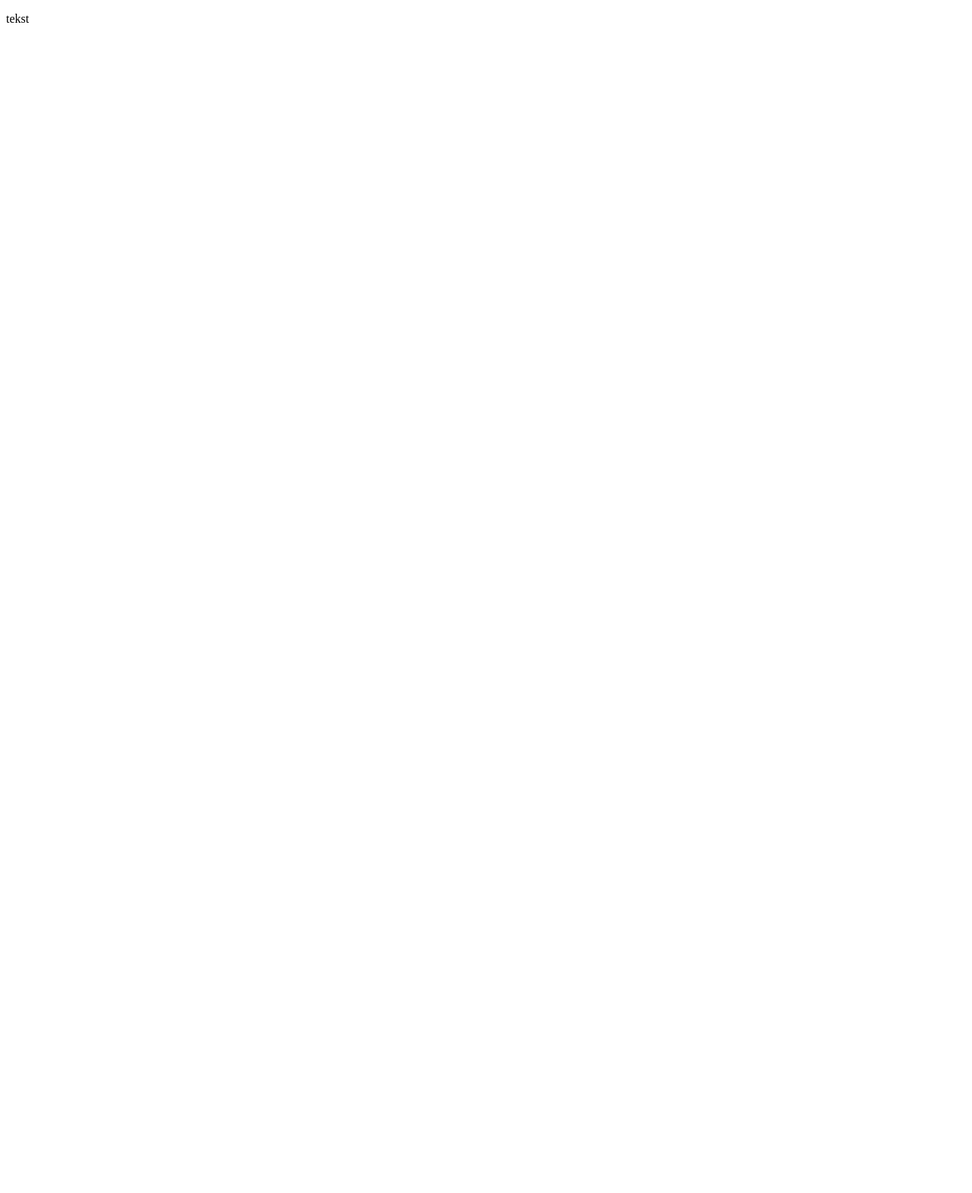
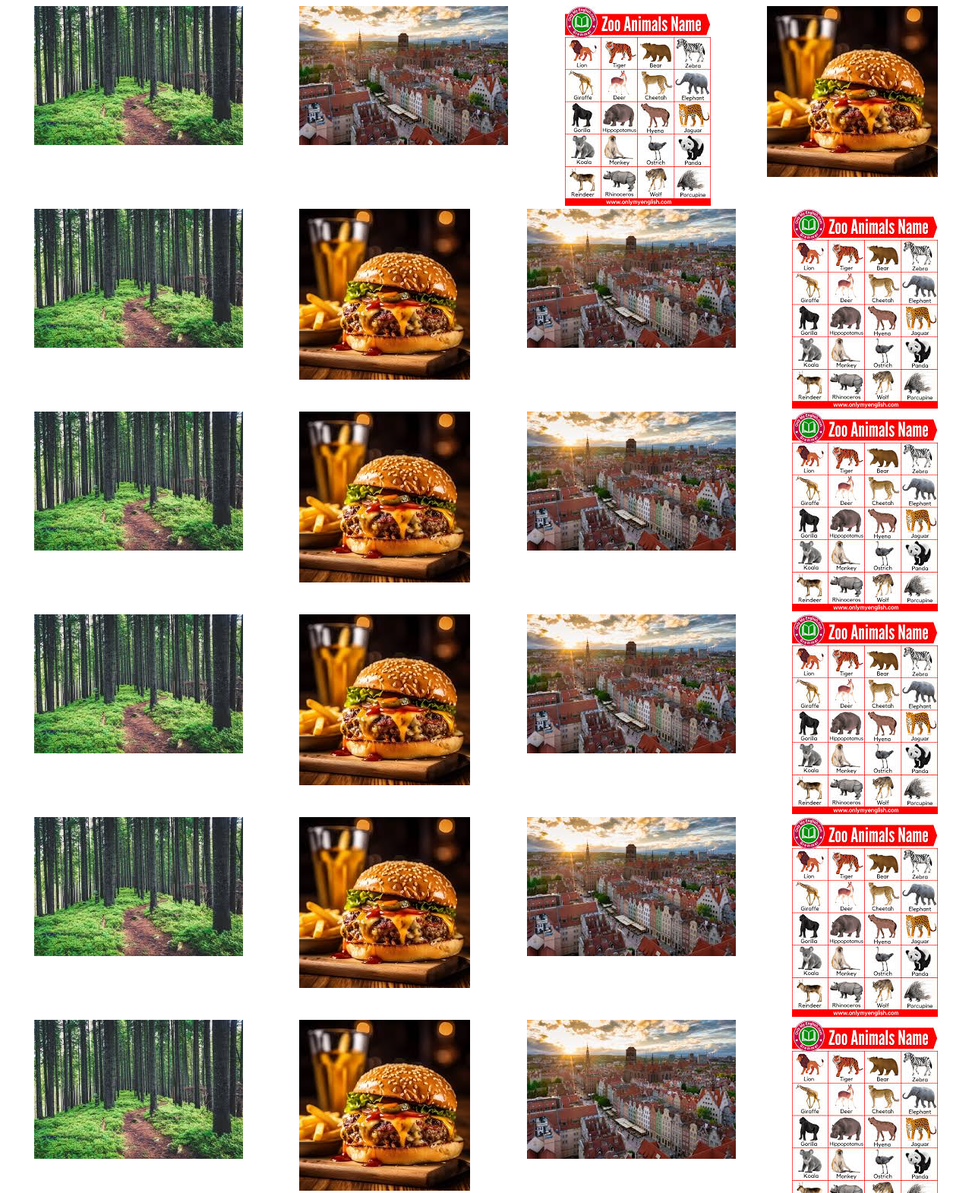
Before and after one commit to WiktorM413/WiktorM413.github.io, a plain HTML site: page index.html in a window 1280 px wide. Shown: the top 1571 px of the page at 76% size. Before the commit the page ends 800 px from the top, so only its background shows below. Drawn offline with Linux system fonts and the light colour scheme.

Commit message:
Add files via upload

```diff
--- /dev/null
+++ b/index.css
@@ -0,0 +1,8 @@
+main{
+    display: flex;
+    flex-direction: row;
+    justify-content: space-around;
+
+}
+#img1{
+}
--- a/index.html
+++ b/index.html
@@ -4,8 +4,47 @@
     <meta charset="UTF-8">
     <meta name="viewport" content="width=device-width, initial-scale=1.0">
     <title>Document</title>
+    <link rel="stylesheet" href="index.css">
 </head>
 <body>
-    <p>tekst</p>
+    <main>
+        <div class="img1"><img src="img1.jpg"></div>
+        <div class="img2"><img src="img2.jpg"></div>
+        <div class="img3"><img src="img3.jpg"></div>
+        <div class="img4"><img src="img4.jpg"></div>
+    </main>
+    <main>
+        <div class="img5"><img src="img1.jpg"></div>
+        <div class="img6"><img src="img4.jpg"></div>
+        <div class="img7"><img src="img2.jpg"></div>
+        <div class="img8"><img src="img3.jpg"></div>
+    </main>
+    <main>
+        <div class="img9"><img src="img1.jpg"></div>
+        <div class="img10"><img src="img4.jpg"></div>
+        <div class="img11"><img src="img2.jpg"></div>
+        <div class="img12"><img src="img3.jpg"></div>
+    </main>
+    <main>
+        <div class="img13"><img src="img1.jpg"></div>
+        <div class="img14"><img src="img4.jpg"></div>
+        <div class="img15"><img src="img2.jpg"></div>
+        <div class="img16"><img src="img3.jpg"></div>
+    </main>
+    <main>
+        <div class="img17"><img src="img1.jpg"></div>
+        <div class="img18"><img src="img4.jpg"></div>
+        <div class="img19"><img src="img2.jpg"></div>
+        <div class="img20"><img src="img3.jpg"></div>
+    </main>
+    <main>
+        <div class="img21"><img src="img1.jpg"></div>
+        <div class="img22"><img src="img4.jpg"></div>
+        <div class="img23"><img src="img2.jpg"></div>
+        <div class="img24"><img src="img3.jpg"></div>
+    </main>
+    <main>
+        <div class="img25"><img src="img1.jpg"></div>
+    </main>
 </body>
 </html>
```
Also changed, not shown: img1.jpg (added), img2.jpg (added), img3.jpg (added), img4.jpg (added).
